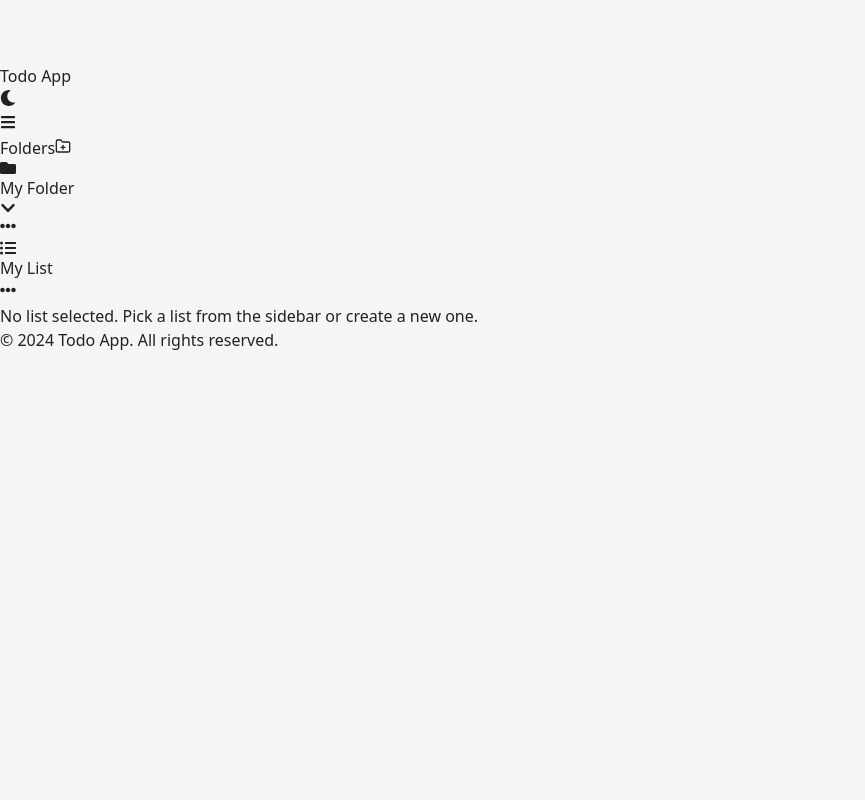
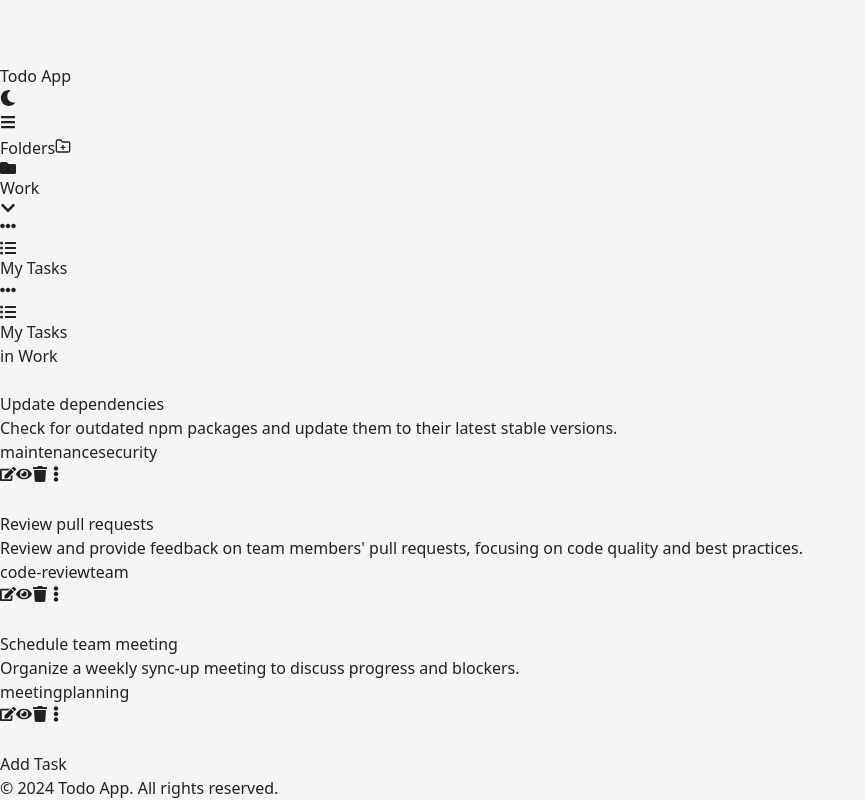
Before and after one commit to lufias/todo-repo-demo, a React app: page / in a window 1280 px wide. Shown: the part 760-1560 px from the top of the page, without its empty margins (0-865 px from the left). Before the commit the page ends 1112 px from the top, so only its background shows below. Built offline with nearby package versions, Linux system fonts and the light colour scheme; the HTML template or start-up script is replaced by a standard one.

Commit message:
Create default demo data

```diff
--- a/src/components/Sidebar.tsx
+++ b/src/components/Sidebar.tsx
@@ -1,4 +1,4 @@
-import { useState, useEffect, FC, ChangeEvent, KeyboardEvent, MouseEvent } from 'react';
+import { useState, useEffect, FC, ChangeEvent, KeyboardEvent, MouseEvent, useRef } from 'react';
 import { FaFolder } from 'react-icons/fa';
 import { FiFolderPlus } from 'react-icons/fi';
 import { useAppDispatch, useAppSelector } from '../store/hooks';
@@ -15,7 +15,8 @@
 } from '../store/slices/sidebarSlice';
 import { loadTasksByList } from '../store/slices/tasksSlice';
 import SidebarFolder from './SidebarFolder';
-import { Folder, getAllFolders } from '../services/database';
+import { Folder, List, getAllFolders, addTask } from '../services/database';
+import { demoTasks } from '../services/initDemoData';
 
 interface SidebarProps {
   // Add any props if needed in the future
@@ -32,19 +33,41 @@
   const [addingListFolderId, setAddingListFolderId] = useState<string | null>(null);
   const [newListName, setNewListName] = useState<string>('');
   const [activeListDropdown, setActiveListDropdown] = useState<string | null>(null);
+  const initialized = useRef(false);
 
   const disableDelete: boolean = folders.length === 1 && lists.length === 1;
 
   // Robust initialization: check storage directly
   useEffect(() => {
+    if (initialized.current) return;
+
     (async () => {
       const storedFolders = await getAllFolders();
       if (!storedFolders || storedFolders.length === 0) {
         // No folders in storage, create default
-        const folderAction = await dispatch(addFolderThunk('My Folder'));
+        const folderAction = await dispatch(addFolderThunk('Work'));
         const folder = folderAction.payload as Folder;
         if (folder) {
-          await dispatch(addListThunk({ folderId: folder.id, content: 'My List' }));
+          const listAction = await dispatch(addListThunk({ folderId: folder.id, content: 'My Tasks' }));
+          const list = listAction.payload as List;
+
+          // Add demo tasks
+          if (list) {
+            // Add all demo tasks
+            for (const task of demoTasks) {
+              await addTask(
+                list.id,
+                task.title,
+                task.description,
+                task.tags,
+                task.priority
+              );
+            }
+
+            // Select the list and load its tasks
+            dispatch(setSelectedListId(list.id));
+            dispatch(loadTasksByList(list.id));
+          }
           setExpandedFolders(new Set([folder.id]));
         }
         // Always reload folders after creation to sync state
@@ -53,6 +76,7 @@
         // Just load folders as usual
         dispatch(loadFolders());
       }
+      initialized.current = true;
     })();
   }, [dispatch]);
 
--- /dev/null
+++ b/src/services/initDemoData.ts
@@ -0,0 +1,39 @@
+import { Task } from './database';
+
+export const demoTasks: Omit<Task, 'id' | 'listId'>[] = [
+  {
+    title: 'Complete project documentation',
+    description: 'Write comprehensive documentation for the new feature implementation, including API endpoints and database schema changes.',
+    tags: ['documentation', 'priority'],
+    priority: 'high',
+    done: false
+  },
+  {
+    title: 'Review pull requests',
+    description: 'Review and provide feedback on team members\' pull requests, focusing on code quality and best practices.',
+    tags: ['code-review', 'team'],
+    priority: 'medium',
+    done: false
+  },
+  {
+    title: 'Update dependencies',
+    description: 'Check for outdated npm packages and update them to their latest stable versions.',
+    tags: ['maintenance', 'security'],
+    priority: 'low',
+    done: false
+  },
+  {
+    title: 'Schedule team meeting',
+    description: 'Organize a weekly sync-up meeting to discuss progress and blockers.',
+    tags: ['meeting', 'planning'],
+    priority: 'medium',
+    done: false
+  },
+  {
+    title: 'Fix reported bugs',
+    description: 'Address the critical bugs reported in the latest release.',
+    tags: ['bug-fix', 'urgent'],
+    priority: 'high',
+    done: false
+  }
+];
```
Also changed, not shown: 1 other file (tests, documents, lock files or other folders).
